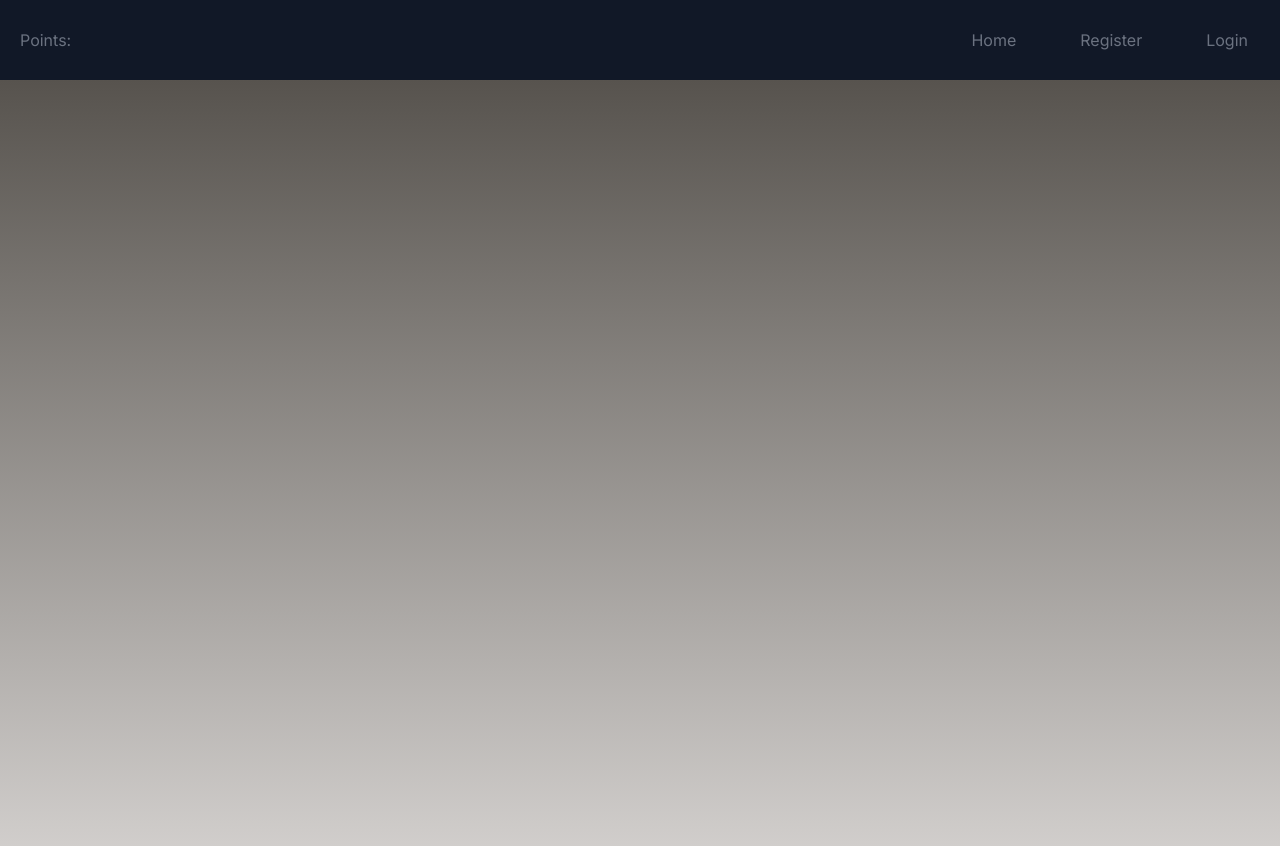
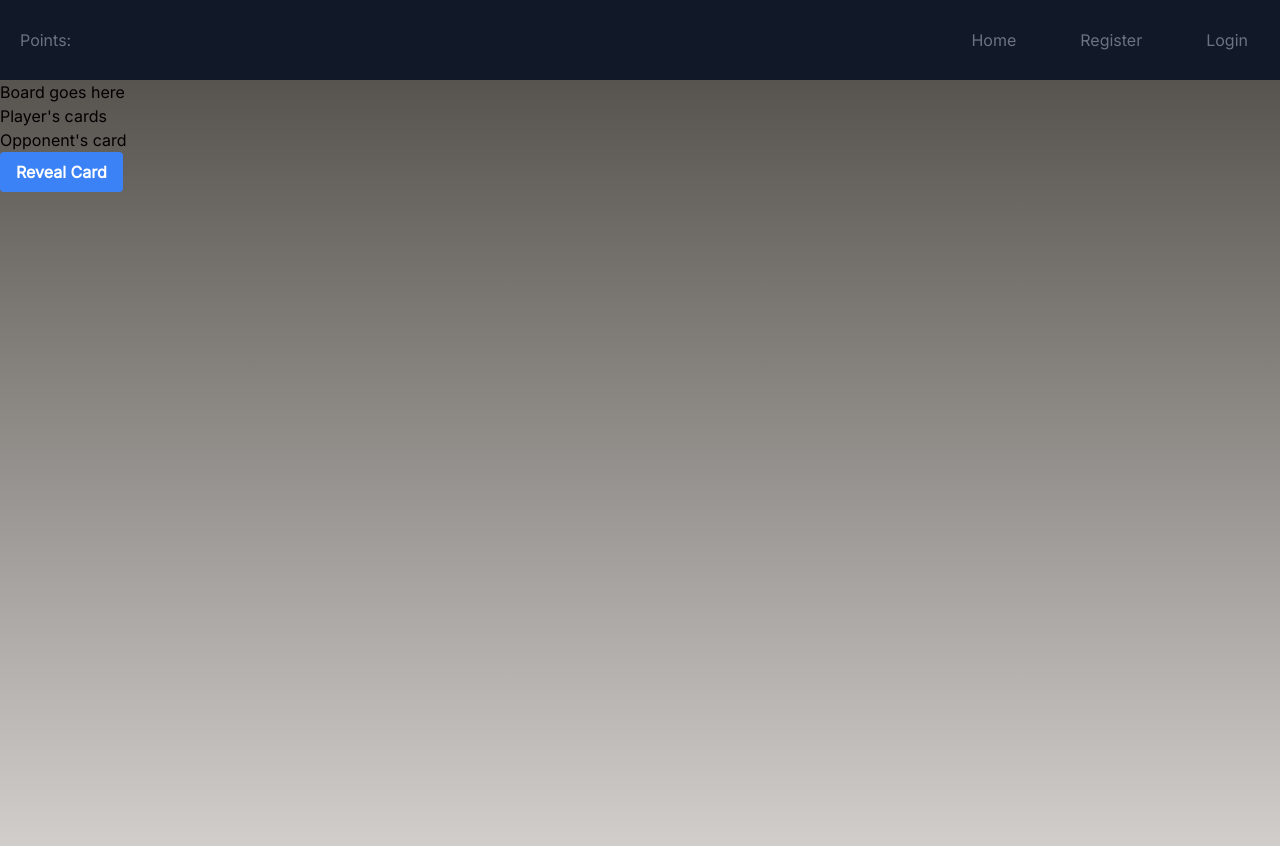
Before and after one commit to rkawk1234/Live-Score, a React (Create React App) app in the folder client/: page /blog in a window 1280 px wide. Shown: the top 846 px of the page. Built offline with nearby package versions, Linux system fonts and the light colour scheme; a web font is replaced by a local one.

Commit message:
building poker hands probability

```diff
--- a/client/src/App.js
+++ b/client/src/App.js
@@ -4,6 +4,7 @@ import Home from './components/home';
 import Login from './components/login';
 import Register from './components/register';
 import Blog from './components/blog';
+import Play from './components/play'
 import jwt_decode from 'jwt-decode'
 import { useState } from 'react'
 import {
@@ -56,6 +57,10 @@ function App() {
               <Link to='/blog'>Blog</Link>
             </li>}
 
+            {bool && <li className='px-8 my-auto cursor-pointer capitalize font-medium text-gray-500 hover:scale-125 duration-200'>
+              <Link to='/play'>Play</Link>
+            </li>}
+
             <li className='px-8 my-auto cursor-pointer capitalize font-medium text-gray-500 hover:scale-125 duration-200'>
               <Link to='/register'>Register</Link>
             </li>
@@ -87,9 +92,12 @@ function App() {
                 <Link to="/">Home</Link>
               </li>
 
+              {bool && <li className='px-8 my-auto cursor-pointer capitalize font-medium text-gray-500 hover:scale-125 duration-200'>
+                <Link to='/blog'>Blog</Link>
+              </li>}
 
               {bool && <li className='px-8 my-auto cursor-pointer capitalize font-medium text-gray-500 hover:scale-125 duration-200'>
-                <Link to='/blog'>Blog</Link>
+                <Link to='/play'>Play</Link>
               </li>}
 
               <li className='px-8 my-auto cursor-pointer capitalize font-medium text-gray-500 hover:scale-125 duration-200'>
@@ -118,6 +126,7 @@ function App() {
           <Route exact path='/blog' element={<Blog />} />
           <Route exact path='/login' element={<Login />} />
           <Route exact path='/register' element={<Register />} />
+          <Route exact path='/play' element= {<Play />} />
         </Routes>
       </Router>
     </div>
--- a/client/src/components/blog/index.js
+++ b/client/src/components/blog/index.js
@@ -5,8 +5,21 @@ import './index.css'
 
 const Blog = () => {
 
+
   return (
     <div className='h-screen w-full bg-gradient-to-b from-stone-600 to-stone-300'>
+
+      <div className="Board">
+        Board goes here
+      </div>
+      <div className="Player">
+        Player's cards
+      </div>
+      <div className="Opponent">
+        Opponent's card
+      </div>
+
+      <button className="bg-blue-500 hover:bg-blue-700 text-white font-bold py-2 px-4 rounded">Reveal Card</button>
 
 
     </div>
--- a/client/src/components/login/index.js
+++ b/client/src/components/login/index.js
@@ -11,6 +11,7 @@ const Login = () => {
     const [email, setEmail ] = useState('')
     const [password, setPassword] = useState('')
     const navigate = useNavigate()
+
     // const token = localStorage.getItem('token')
     // var user
     // if (token) {
@@ -55,7 +56,7 @@ const Login = () => {
 			localStorage.setItem('token', data.user)
             let token = localStorage.getItem('token')
             let user = jwt_decode(token)
-			alert('Login successful, you have logged in to this website for '+ user.visits+' times' )
+			alert('Login successful, you have logged in to this website for '+ (user.visits+1)+' times' )
 			window.location.href = '/'
 		} else {
 			alert('Please check your username and password')
--- /dev/null
+++ b/client/src/components/play/index.js
@@ -0,0 +1,18 @@
+import React from 'react'
+import './index.css'
+
+const Play = () => {
+  return (
+    <div className='h-screen w-full bg-gradient-to-b from-stone-900 to-stone-600'>
+
+
+
+
+    </div>
+
+
+
+  )
+}
+
+export default Play
```
Also changed, not shown: client/src/components/play/index.css (added).
